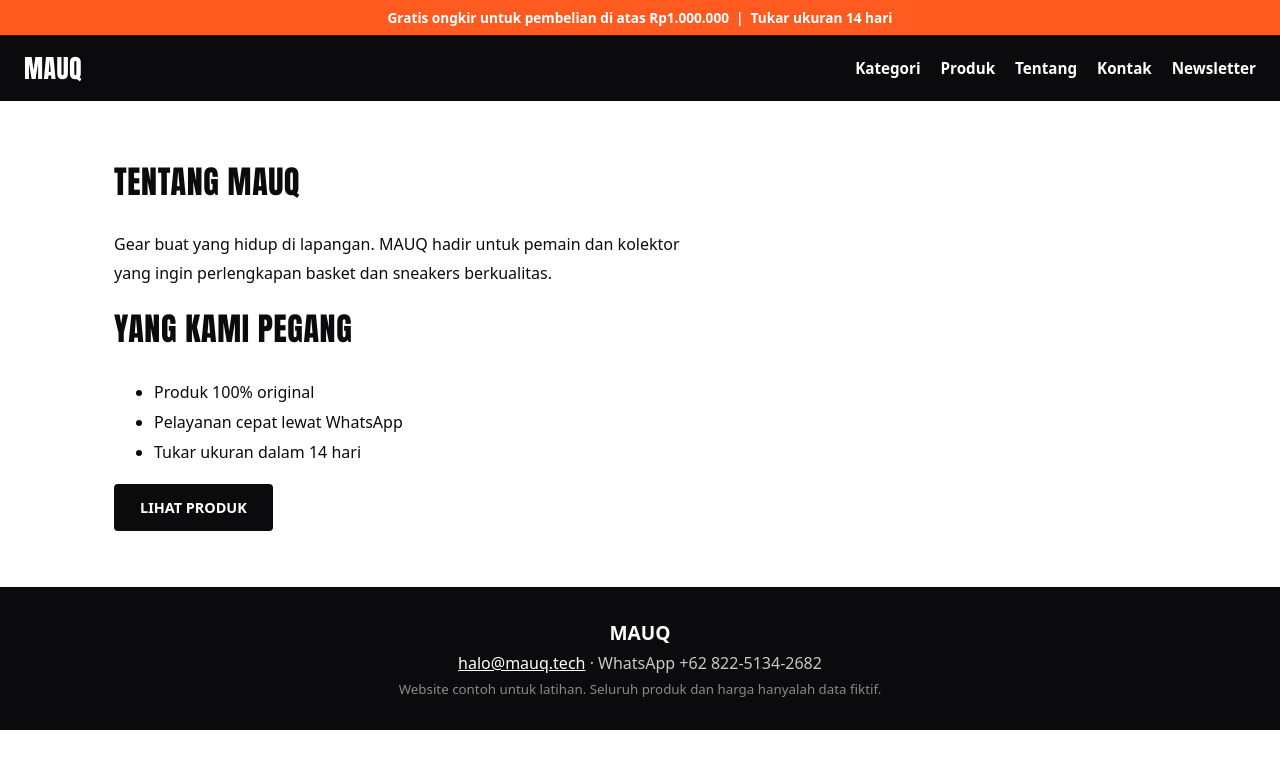
After one commit to opay-2008/mauq-landing-1, a Flask app: page /tentang in a window 1280 px wide. The commit adds this page. Shown: the top 769 px of the page. Run offline with Flask 3, Linux system fonts and the light colour scheme.

Commit message:
tambah halaman tentang dan kontak

```diff
--- a/app.py
+++ b/app.py
@@ -32,7 +32,7 @@ BRAND = {
     "tagline": "Gear buat yang hidup di lapangan.",
     "email": "halo@mauq.tech",
     "whatsapp": "+62 822-5134-2682",
-    "wa_nomor": "6282251342682",
+     "wa_nomor": "6282251342682",
 }
 
 KATEGORI = [
@@ -104,5 +104,17 @@ def subscribe():
     return redirect(url_for("home", _anchor="newsletter"))
 
 
+# ---------------- HALAMAN TAMBAHAN (baru) ----------------
+@app.route("/tentang")
+def tentang():
+    return render_template("tentang.html", brand=BRAND)
+
+
+@app.route("/kontak")
+def kontak():
+    return render_template("kontak.html", brand=BRAND)
+# ---------------------------------------------------------
+
+
 if __name__ == "__main__":
     app.run(debug=True, port=5000)
--- a/public/style.css
+++ b/public/style.css
@@ -71,6 +71,8 @@ footer strong{color:#fff;font-size:1.2rem}
 footer small{color:#8a8a85}
    footer a{color:#fff}
    footer a:hover{color:var(--oranye)}
+  .teks p{line-height:1.8;max-width:65ch}
+  .teks ul{line-height:1.9}
 @media (max-width:760px){
   .hero{grid-template-columns:1fr;text-align:center;min-height:auto}
   .hero>div:first-child{margin:0 auto}
--- a/templates/base.html
+++ b/templates/base.html
@@ -8,12 +8,14 @@
 <body>
   <div class="topbar">Gratis ongkir untuk pembelian di atas Rp1.000.000 &nbsp;|&nbsp; Tukar ukuran 14 hari</div>
   <header class="nav">
-    <a class="logo" href="#atas">{{ brand.nama }}</a>
-    <nav>
-      <a href="#kategori">Kategori</a>
-      <a href="#produk">Produk</a>
-      <a href="#newsletter">Newsletter</a>
-    </nav>
+    <a class="logo" href="/">{{ brand.nama }}</a>
+       <nav>
+     <a href="/#kategori">Kategori</a>
+     <a href="/#produk">Produk</a>
+     <a href="/tentang">Tentang</a>
+     <a href="/kontak">Kontak</a>
+     <a href="/#newsletter">Newsletter</a>
+   </nav>
   </header>
   <div id="atas"></div>
   {% block isi %}{% endblock %}
--- /dev/null
+++ b/templates/tentang.html
@@ -0,0 +1,14 @@
+{% extends "base.html" %}
+{% block isi %}
+<section class="blok teks">
+  <h2>Tentang {{ brand.nama }}</h2>
+  <p>{{ brand.tagline }} {{ brand.nama }} hadir untuk pemain dan kolektor yang ingin perlengkapan basket dan sneakers berkualitas.</p>
+  <h2>Yang kami pegang</h2>
+  <ul>
+    <li>Produk 100% original</li>
+    <li>Pelayanan cepat lewat WhatsApp</li>
+    <li>Tukar ukuran dalam 14 hari</li>
+  </ul>
+  <a class="btn" href="/#produk">Lihat produk</a>
+</section>
+{% endblock %}
```
Also changed, not shown: templates/kontak.html (added, +12 -0 lines).
